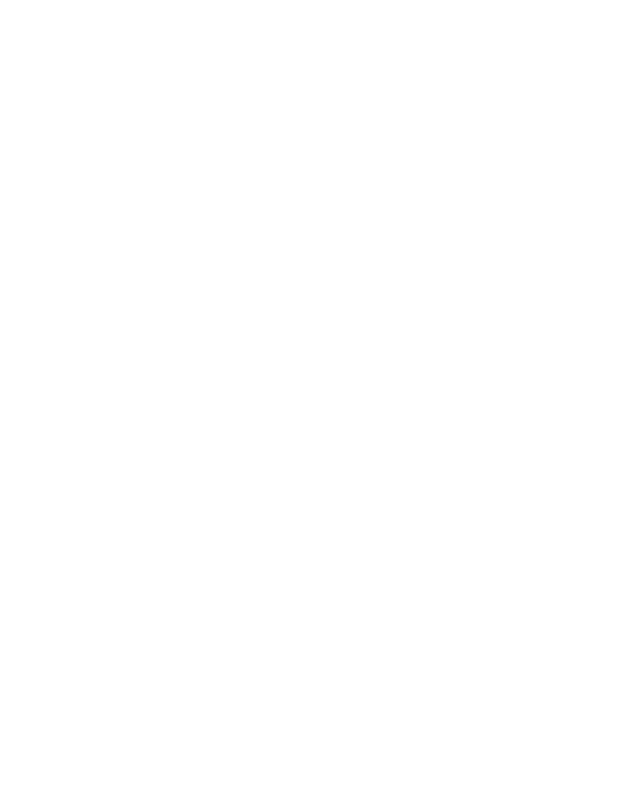
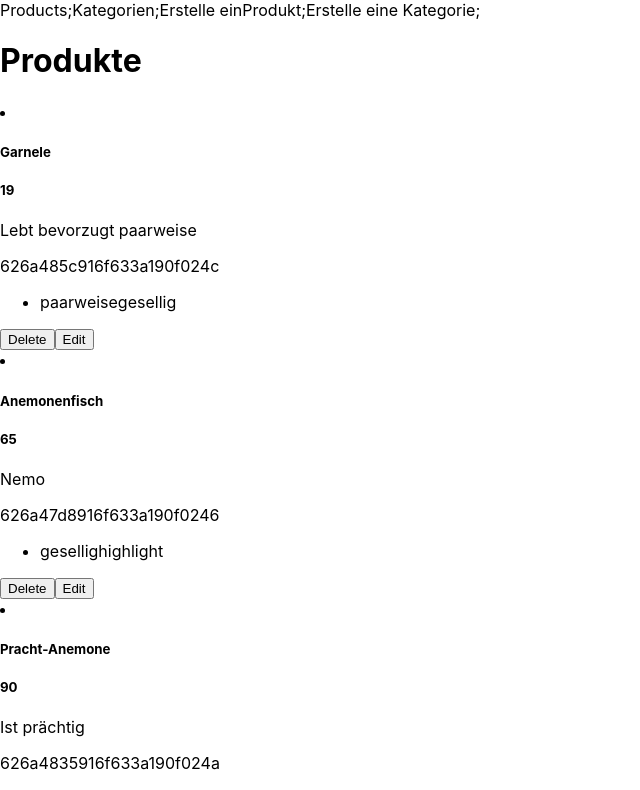
Before and after one commit to UrsulaMontag/my-shop-backend, a Next.js app: page /products in a window 1280 px wide. Shown: the top 790 px of the page, without its empty margins (0-640 px from the left). Built offline with nearby package versions, Linux system fonts and the light colour scheme.

Commit message:
Add content to products and categories

```diff
--- a/pages/products.js
+++ b/pages/products.js
@@ -1,7 +1,19 @@
-export default function Products() {
+import getProducts from "../src/services/get-products";
+import ProductGrid from "../src/components/ProductGrid";
+
+export function getStaticProps() {
+  const products = getProducts();
+
+  return {
+    props: { products },
+  };
+}
+
+export default function Products({ products }) {
   return (
     <>
-      <h1>Kategorien</h1>
+      <h1>Produkte</h1>
+      <ProductGrid products={products} />
     </>
   );
 }
--- /dev/null
+++ b/src/components/Product.js
@@ -0,0 +1,95 @@
+import { useState } from "react";
+
+export default function Product(props) {
+  const [isDeleteMode, setDeleteMode] = useState(false);
+
+  function enableDeleteMode() {
+    setIsEditMode(true);
+  }
+
+  function disableDeleteMode() {
+    setDeleteMode(false);
+  }
+
+  return (
+    <div>
+      {isDeleteMode ? (
+        <ProductModeEdit {...props} onDisableDeleteMode={disableDeleteMode} />
+      ) : (
+        <ProductModeShow {...props} onEnableDeleteMode={enableDeleteMode} />
+      )}
+    </div>
+  );
+}
+
+function ProductModeShow({
+  id,
+  name,
+  description,
+  tags,
+  price,
+  category,
+  onEnableDeleteMode,
+}) {
+  return (
+    <div>
+      <div>
+        <h5>{name}</h5>
+        <h5>{price}</h5>
+      </div>
+      <div>
+        <p>{description}</p>
+        <p>{category}</p>
+      </div>
+      <ul>
+        <li>{tags}</li>
+      </ul>
+      <div>
+        <button
+          onClick={() => {
+            console.log("Delete product", id, name);
+          }}
+        >
+          Delete
+        </button>
+        <button onClick={onEnableDeleteMode}>Edit</button>
+      </div>
+    </div>
+  );
+}
+
+function ProductModeEdit({
+  id,
+  name,
+  description,
+  tags,
+  price,
+  category,
+  onDisableDeleteMode,
+}) {
+  return (
+    <div>
+      <div>
+        <h5>{name}</h5>
+        <h5>{price}</h5>
+      </div>
+      <div>
+        <p>{description}</p>
+        <p>{category}</p>
+      </div>
+      <ul>
+        <li>{tags}</li>
+      </ul>
+      <div>
+        <button
+          onClick={() => {
+            console.log("Delete product", id, name);
+          }}
+        >
+          Abbrechen
+        </button>
+        <button onClick={onDisableDeleteMode}>Wirklich löschen</button>
+      </div>
+    </div>
+  );
+}
--- /dev/null
+++ b/src/components/ProductGrid.js
@@ -0,0 +1,21 @@
+import Product from "./Product";
+
+export default function ProductGrid({ products }) {
+  return (
+    <>
+      {products.map((product) => {
+        return (
+          <li key={product.id}>
+            <Product
+              name={product.name}
+              description={product.description}
+              price={product.price}
+              category={product.category}
+              tags={product.tags}
+            />
+          </li>
+        );
+      })}
+    </>
+  );
+}
--- /dev/null
+++ b/src/services/get-categories.js
@@ -0,0 +1,5 @@
+import data from "./categories.json";
+
+export default function getCategories() {
+  return data;
+}
--- /dev/null
+++ b/src/services/get-products.js
@@ -0,0 +1,5 @@
+import data from "./products.json";
+
+export default function getProducts() {
+  return data;
+}
```
Also changed, not shown: pages/_app.js (+5 -4 lines), pages/categories.js (+12 -1 lines), src/components/Category.js (added, +23 -0 lines), src/components/CategoryGrid.js (added, +15 -0 lines).
